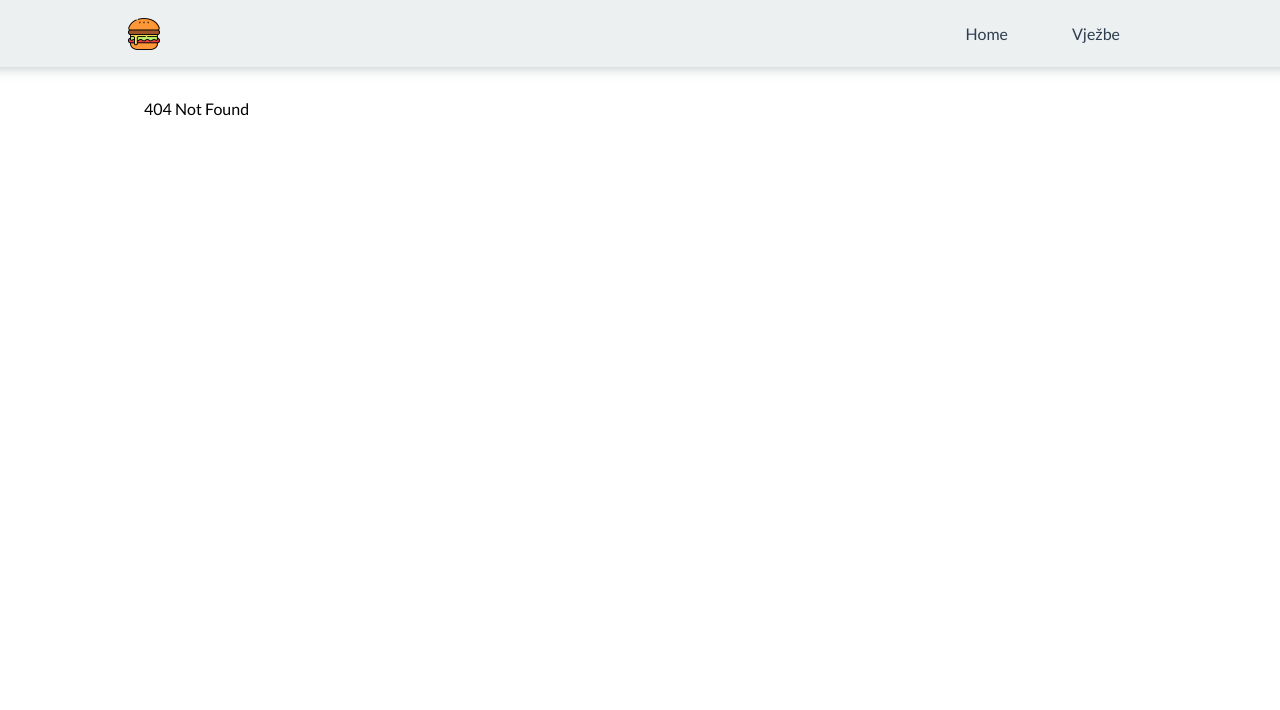
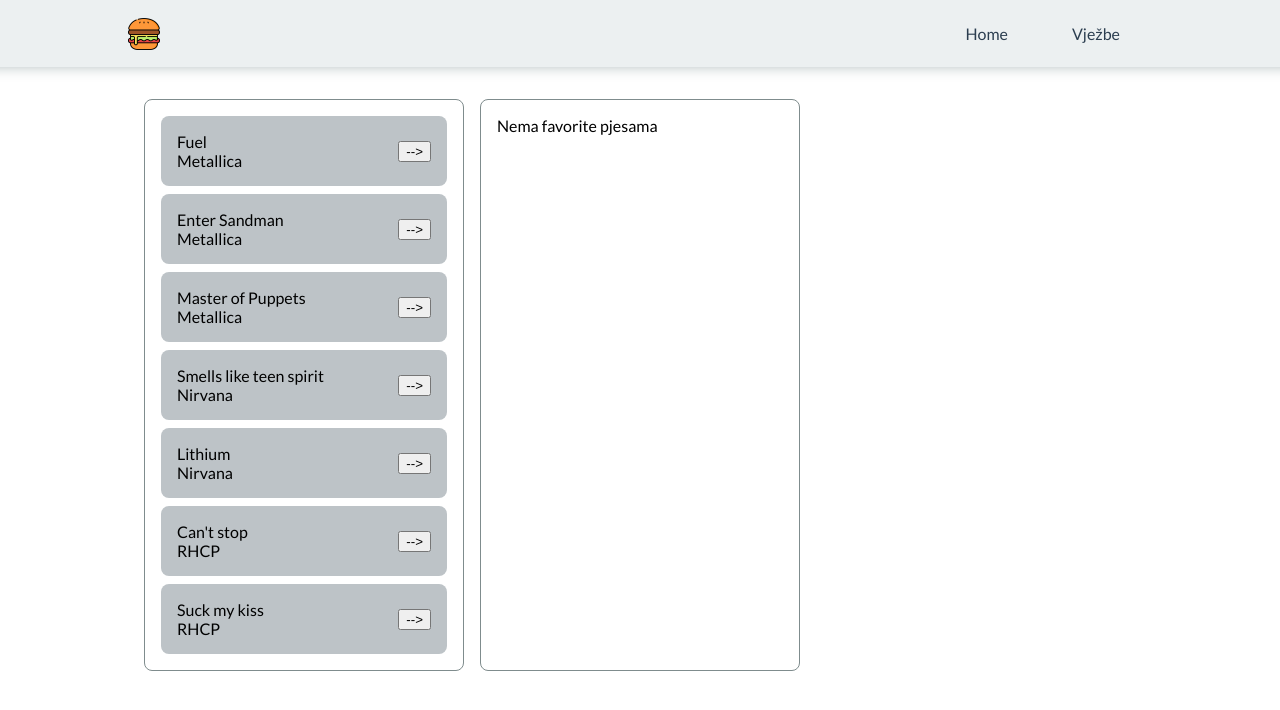
Before and after one commit to Banx-I/git-master, a React (Vite) app: page /spotify in a window 1280 px wide. Before the commit this address had no page. Shown: the top 710 px of the page. Built offline with nearby package versions, Linux system fonts and the light colour scheme; a web font is replaced by a local one.

Commit message:
Add favorite list

```diff
--- a/src/App.tsx
+++ b/src/App.tsx
@@ -18,6 +18,7 @@
 import Vjezba25042024 from "./pages/vjezba25042024";
 import Phones from "./pages/phones";
 import PhonesCreate from "./pages/phones-create";
+import Spotify from "./pages/spotify";
 
 const App = () => {
   return (
@@ -35,6 +36,7 @@
           <Route path="tabs" element={<Tabs />} />
           <Route path="cars" element={<Cars />} />
           <Route path="phones" element={<Phones />} />
+          <Route path="spotify" element={<Spotify />} />
           <Route path="phones">
             <Route index element={<Phones />} />
             <Route path="new" element={<PhonesCreate />} />
--- /dev/null
+++ b/src/components/spotify-fav.tsx
@@ -0,0 +1,26 @@
+import { SongType } from "../pages/spotify";
+
+type Props = {
+  list: SongType[];
+  onChange: (song: SongType) => void;
+};
+const SpotifyFav = ({ list, onChange }: Props) => {
+  return (
+    <>
+      {list.length > 0
+        ? list.map((song) => {
+            return (
+              <div key={song.name} className="spotify__list__item">
+                <div>
+                  <div>{song.name}</div>
+                  <div>{song.artist}</div>
+                </div>
+                <button onClick={() => onChange(song)}>{"<--"}</button>
+              </div>
+            );
+          })
+        : "Nema favorite pjesama"}
+    </>
+  );
+};
+export default SpotifyFav;
--- /dev/null
+++ b/src/components/spotify-list.tsx
@@ -0,0 +1,27 @@
+import { SongType } from "../pages/spotify";
+
+type Props = {
+  list: SongType[];
+  onChange: (song: SongType) => void;
+};
+
+const SpotifyList = ({ list, onChange }: Props) => {
+  return (
+    <>
+      {list.length > 0
+        ? list.map((song) => {
+            return (
+              <div key={song.name} className="spotify__list__item">
+                <div>
+                  <div>{song.name}</div>
+                  <div>{song.artist}</div>
+                </div>
+                <button onClick={() => onChange(song)}>{"-->"}</button>
+              </div>
+            );
+          })
+        : "Nema više pjesama"}
+    </>
+  );
+};
+export default SpotifyList;
--- a/src/data/vjezbe.ts
+++ b/src/data/vjezbe.ts
@@ -53,4 +53,8 @@
     label: "Phones",
     href: "/phones",
   },
+  {
+    label: "Spotify",
+    href: "/spotify",
+  },
 ];
--- /dev/null
+++ b/src/pages/spotify.tsx
@@ -0,0 +1,78 @@
+import { useState } from "react";
+import SpotifyList from "../components/spotify-list";
+import SpotifyFav from "../components/spotify-fav";
+
+const data: SongType[] = [
+  {
+    name: "Fuel",
+    artist: "Metallica",
+  },
+  {
+    name: "Enter Sandman",
+    artist: "Metallica",
+  },
+  {
+    name: "Master of Puppets",
+    artist: "Metallica",
+  },
+  {
+    name: "Smells like teen spirit",
+    artist: "Nirvana",
+  },
+  {
+    name: "Lithium",
+    artist: "Nirvana",
+  },
+  {
+    name: "Can't stop",
+    artist: "RHCP",
+  },
+  {
+    name: "Suck my kiss",
+    artist: "RHCP",
+  },
+];
+
+export type SongType = {
+  name: string;
+  artist: string;
+};
+
+const Spotify = () => {
+  const [list, setList] = useState<SongType[]>(data);
+
+  const [favList, setFavList] = useState<SongType[]>([]);
+
+  const onFavorite = (song: SongType) => {
+    setList((prev) => {
+      return prev.filter((currentSong) => currentSong.name !== song.name);
+    });
+    setFavList((prev) => {
+      return [...prev, song];
+    });
+  };
+
+  const onRemove = (song: SongType) => {
+    setList((prev) => {
+      return [...prev, song];
+    });
+    setFavList((prev) => {
+      return prev.filter((currentSong) => currentSong.name !== song.name);
+    });
+  };
+
+  return (
+    <>
+      <div className="spotify">
+        <div className="spotify__list">
+          <SpotifyList list={list} onChange={(song) => onFavorite(song)} />
+        </div>
+        <div className="spotify__favorites">
+          <SpotifyFav list={favList} onChange={(song) => onRemove(song)} />
+        </div>
+      </div>
+    </>
+  );
+};
+
+export default Spotify;
--- /dev/null
+++ b/src/styles/components/spotify.scss
@@ -0,0 +1,28 @@
+.spotify {
+  display: flex;
+  gap: 1rem;
+  &__list {
+    width: 20rem;
+    border: 1px solid var(--color-gray-400);
+    padding: 1rem;
+    border-radius: var(--border-rounded);
+    &__item {
+      display: flex;
+      align-items: center;
+      justify-content: space-between;
+      background-color: var(--color-gray-200);
+      padding: 1rem;
+      border-radius: var(--border-rounded);
+      margin-bottom: 0.5rem;
+      &:last-child {
+        margin-bottom: 0;
+      }
+    }
+  }
+  &__favorites {
+    width: 20rem;
+    border: 1px solid var(--color-gray-400);
+    padding: 1rem;
+    border-radius: var(--border-rounded);
+  }
+}
--- a/src/styles/styles.scss
+++ b/src/styles/styles.scss
@@ -59,6 +59,7 @@
 @import "./components/nav.scss";
 @import "./components/personal.scss";
 @import "./components/profile.scss";
+@import "./components/spotify.scss";
 @import "./components/tab.scss";
 @import "./components/tag.scss";
 
```
